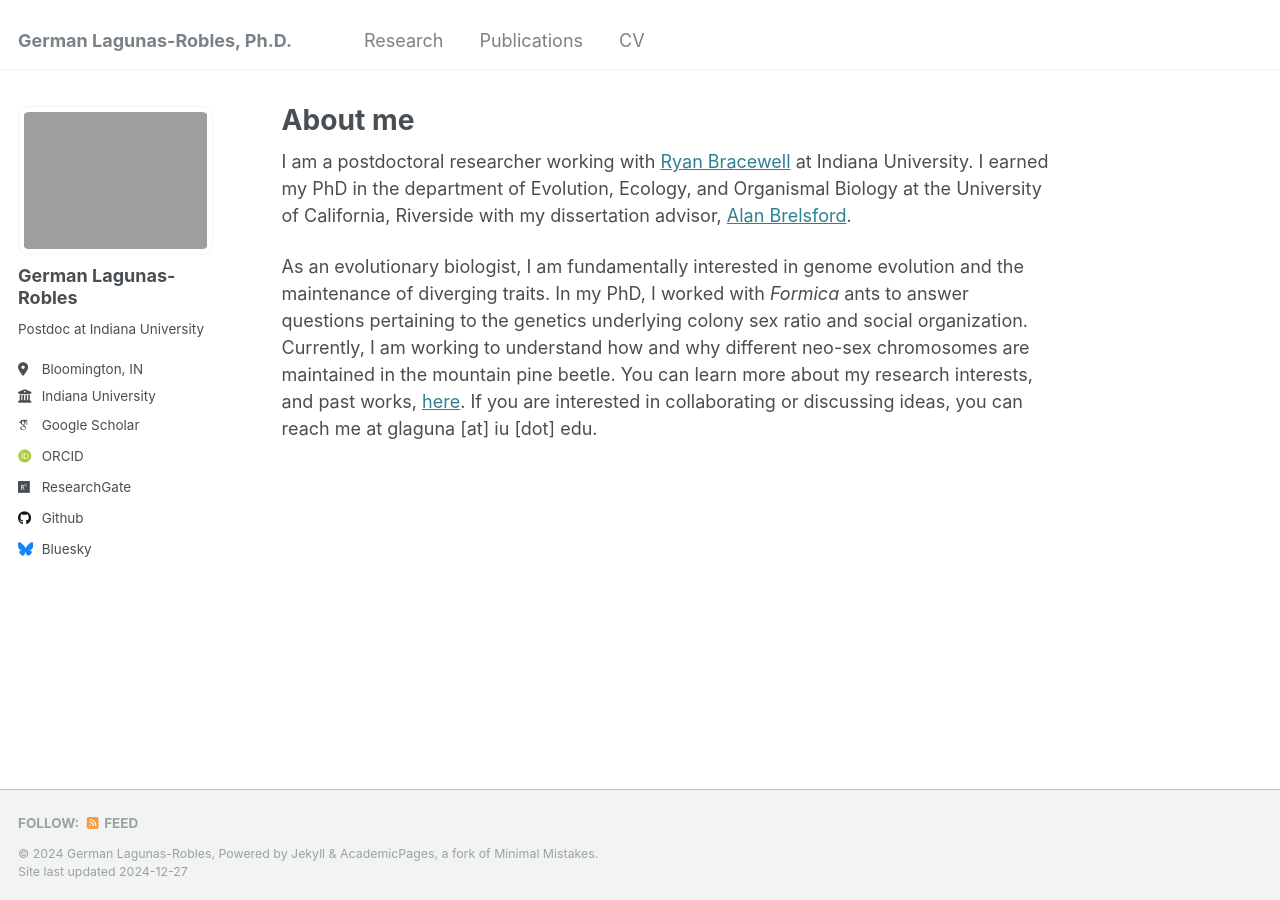
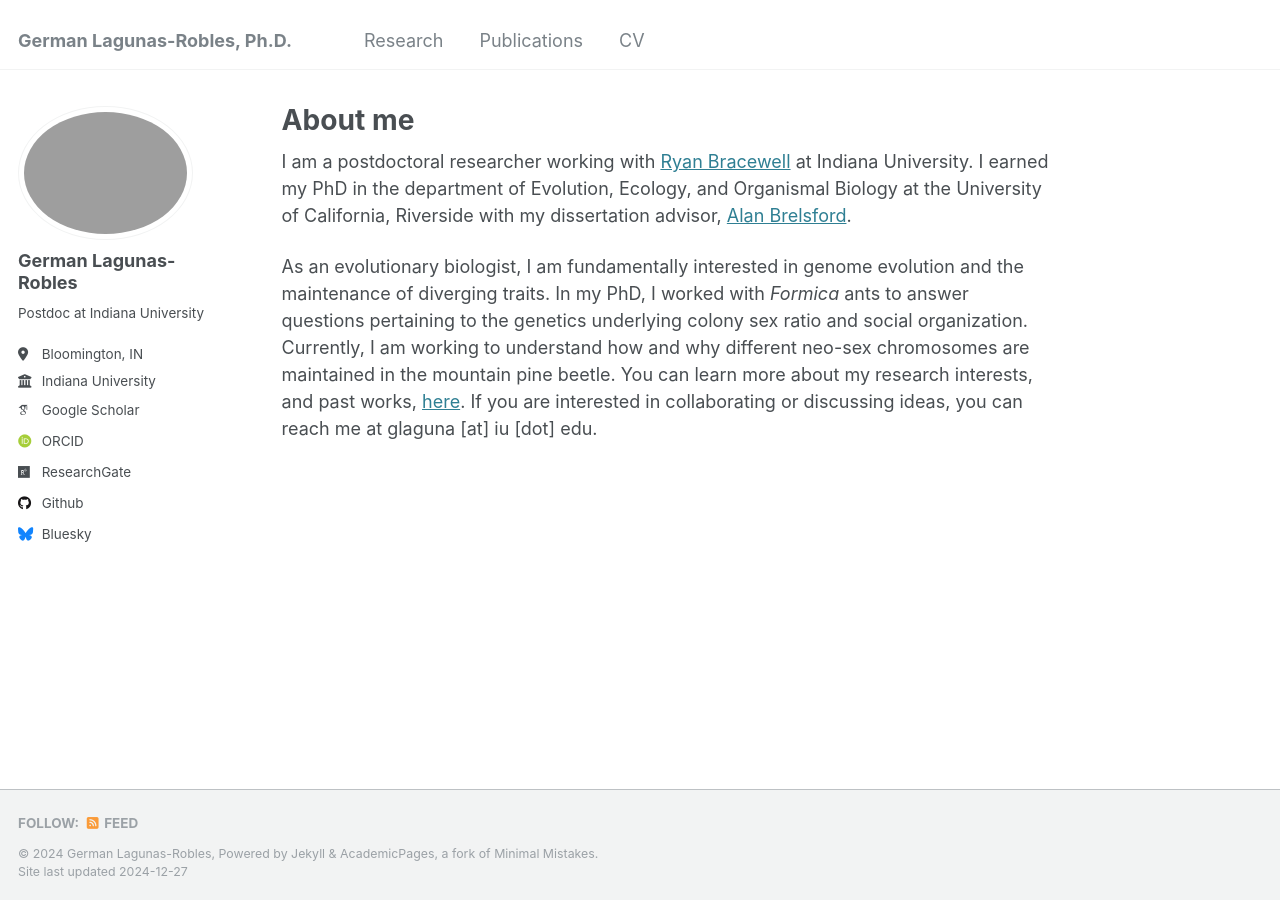
Before and after one commit to GLagunas-Robles/GLagunas-Robles.github.io, a Jekyll site: the page built from _pages/about.md, in a window 1280 px wide. Built offline with Jekyll 4.4.1, drawn with Linux system fonts in a browser that asks for light colours; some web fonts are replaced.

Commit message:
Update _sidebar.scss

```diff
--- a/_sass/_sidebar.scss
+++ b/_sass/_sidebar.scss
@@ -79,9 +79,9 @@
 .author__avatar {
   display: table-cell;
   vertical-align: top;
-  width: 216px;
+  width: 150px;
   // set width only, for non-square avatars
-  height: 400px;
+  // height: 400px;
 
   @include breakpoint($large) {
     display: block;
@@ -90,8 +90,8 @@
   }
 
   img {
-    max-width: 216px;
-    border-radius: 6%;
+    max-width: 175px;
+    border-radius: 50%;
 
     @include breakpoint($large) {
       padding: 5px;
```
